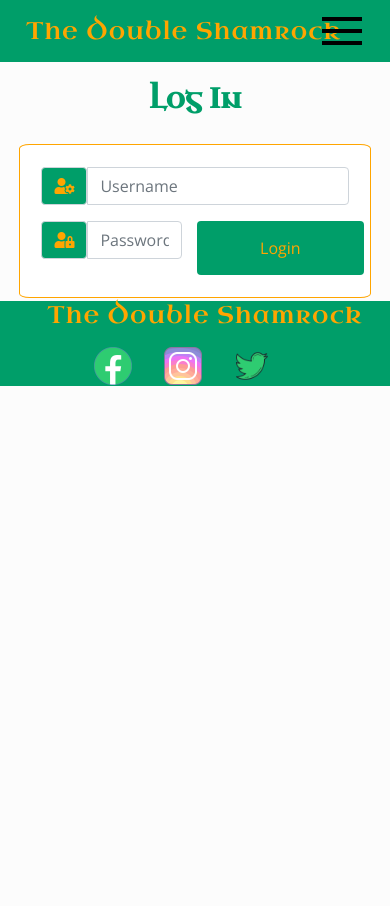
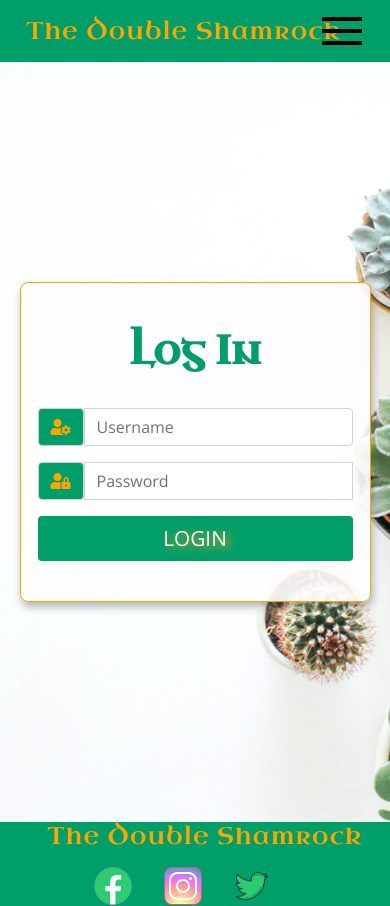
Before and after one commit to alexeykuz-sys/hackathon-doubleShamrocks, a Flask app: page /login in a window 390 px wide. Before the commit the page ends 386 px from the top, so only its background shows below. Run offline with Flask 2, Linux system fonts and the light colour scheme; some libraries are stand-ins or nearby versions.

Commit message:
Styling updates of the login page

```diff
--- a/static/style.css
+++ b/static/style.css
@@ -3,7 +3,7 @@
 /* Added a root for colours so if we tweak or change the main colours later it will up date all of them */
 :root {
     --main-green: #009e69;
-    --main-orange: orange;
+    --main-orange: #ffa500;
 
 }
 
@@ -155,10 +155,36 @@ body {
     height: 41%;
 }
 /*---- log in and register form ----*/
+.login-reg-container {
+    position: relative;
+    display: flex;
+    justify-content: center;
+    align-items: center;
+    height: 90vh;
+    background-image: url(../static/images/login-reg-bg.jpg);
+    background-repeat: no-repeat;
+    background-size: cover;
+    background-position: center;
+}
 
-h3 {
+.log-reg-section {
+    padding: 1.5rem 2rem;
+    background-color: rgba(255, 253, 253, 0.904);
+    border-radius: .5rem;
+    border: 1px solid var(--main-orange);
+    width: 90%;
+    position: absolute;
+    box-shadow: .1rem .3rem .5rem rgba(44, 44, 44, 0.356);
+}
+
+ .log-reg-leprechaun-with-beer,
+.leprachaun-login-reg {
+    display: none;
+}
+
+.log-reg-heading {
     padding: 1.25rem;
-    margin-bottom: 0;
+    text-align: center;
     color: var(--main-green);
     font-weight: bold;
     font-family: 'Uncial Antiqua', Arial, sans-serif;
@@ -173,8 +199,18 @@ h3 {
 
 .login-btn,
 .register-btn{
+    color: #fff;
+    text-shadow: 4px 2px 10px var(--main-orange);
+    background-color: var(--main-green);
+    text-transform: uppercase;
+    font-size: 1.3rem;
+    transition: all .2s;
+}
+
+.login-btn:hover,
+.register-btn:hover{
     color: var(--main-orange);
-    background-color: var(--main-green);
+    background-color:  #048158;
 }
 
 .login-icon,
--- a/templates/login.html
+++ b/templates/login.html
@@ -2,17 +2,18 @@
 {% block title %}Log In{% endblock %}
 
 {% block content %}
-<div class="container">
-    <h1 class="text-center" style="display: none;">Double Shamrock rules</h1>
-    <h3 class="text-center">Log In</h3>
-    <div class="row justify-content-center">
-        <form class="col-md-8 col-md-offset-2 col-sm-12 login-form" method="POST" action="">
+<div class="login-reg-container">
+    <img src="../static/images/leprachaun-login-reg.png"
+        alt="leprachaun"
+        class="leprachaun-login-reg">
+    <img src="../static/images/leprechaun-with-beer.jpg" alt="leprechaun-with-beer"
+        class="log-reg-leprechaun-with-beer">
+    <div class="log-reg-section">
+        <h1 class="log-reg-heading">Log In</h1>
+        <div class="row ">
+            <form class="login-form" method="POST" action="">
                 {{ form.hidden_tag() }}
-            <div class="card">
-                <div class="card-body">
                 <!-- username -->
-                    <div class="row">
-                        <div class="col col-sm-12">
                 <div class="input-group mb-3">
                     <span class="input-group-text login-icon"><i class="fas fa-user-cog"></i></span>
                         {{ form.username(class="form-control", placeholder="Username") }}
@@ -20,26 +21,19 @@
                             <small class="text-red">{{ error }}</small>
                         {% endfor %}
                 </div>
-                        </div>
-                    </div>
                 <!-- password -->
-                    <div class="row">
-                        <div class="col col-sm-12">
                 <div class="input-group mb-3">
                     <span class="input-group-text login-icon"><i class="fas fa-user-lock"></i></span>
                     {{ form.password (class="form-control", placeholder="Password") }}
                     {% for error in form.password.errors %}
                     <small class="text-red">{{ error }}</small>
                     {% endfor %}
-                            </div>
-                        </div>
 
                     <!-- Login button -->
-                        {{ form.submit(class="col col-sm-12 btn login-btn") }}
-                    </div>
-                </div>
+                    {{ form.submit(class="col-12 mt-3 btn login-btn") }}
                 </div>
             </form>
         </div>
     </div>
+</div>
 {% endblock %}
```
Also changed, not shown: other parts of static/style.css (+63 -12 lines), static/images/leprechaun-smoking.png (added), static/images/leprechaun-with-beer.jpg (added), static/images/login-reg-bg.jpg (added), 1 other file. Lines whose indentation alone changed are shown as unchanged.
